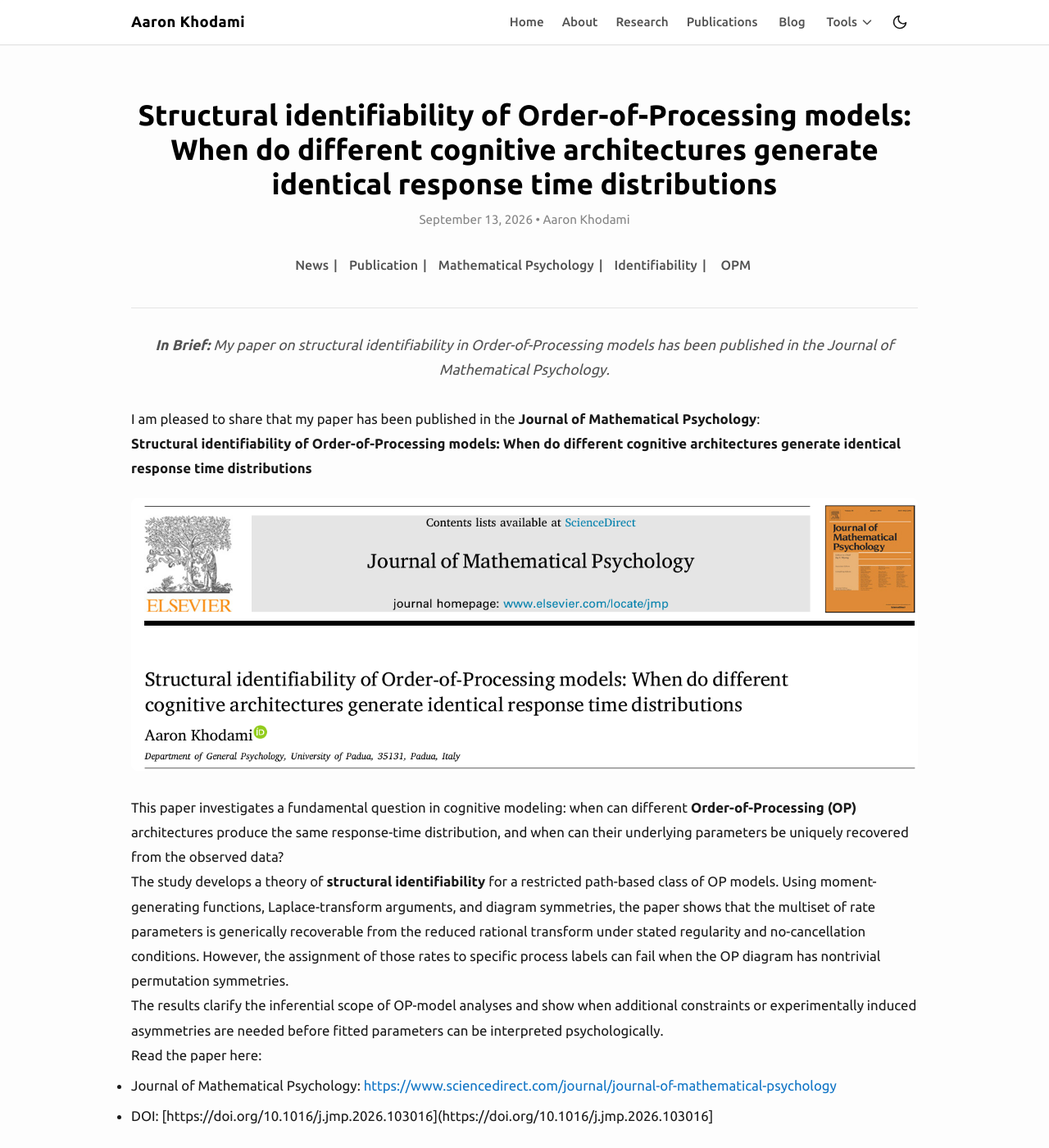
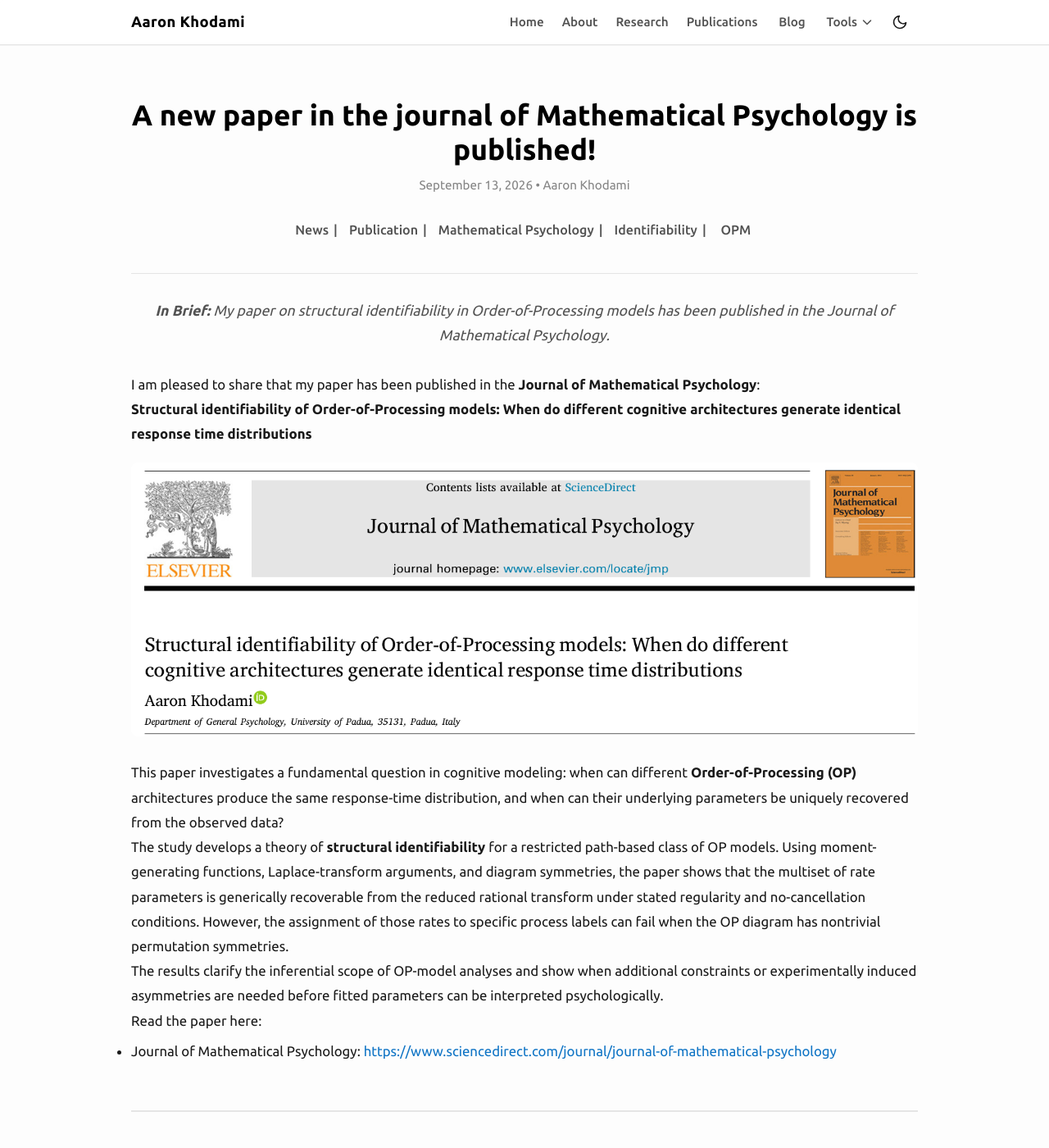
Before and after one commit to Aaronkhodami/aaronkhodami.github.io, a Jekyll site: the page built from _posts/2026-09-13-structural-identifiability-order-of-processing-models.md, in a window 1280 px wide and 1400 px high. Shown: the whole window at 82% size. Built offline with Jekyll 4.4.1, drawn with Linux system fonts in a browser that asks for light colours.

Commit message:
Update post title for new publication announcement
Updated the title and excerpt to announce the publication of a new paper.

```diff
--- a/_posts/2026-09-13-structural-identifiability-order-of-processing-models.md
+++ b/_posts/2026-09-13-structural-identifiability-order-of-processing-models.md
@@ -1,6 +1,6 @@
 ---
 layout: post
-title: "Structural identifiability of Order-of-Processing models: When do different cognitive architectures generate identical response time distributions"
+title: "A new paper in the journal of Mathematical Psychology is published!"
 date: 2026-09-13 10:00:00 +0100
 categories: updates
 tags: [News, Publication, Mathematical Psychology, Identifiability, OPM]
@@ -22,4 +22,3 @@ The results clarify the inferential scope of OP-model analyses and show when add
 Read the paper here:
 
 - Journal of Mathematical Psychology: [https://www.sciencedirect.com/journal/journal-of-mathematical-psychology](https://www.sciencedirect.com/journal/journal-of-mathematical-psychology)
-- DOI: [https://doi.org/10.1016/j.jmp.2026.103016](https://doi.org/10.1016/j.jmp.2026.103016]
```
